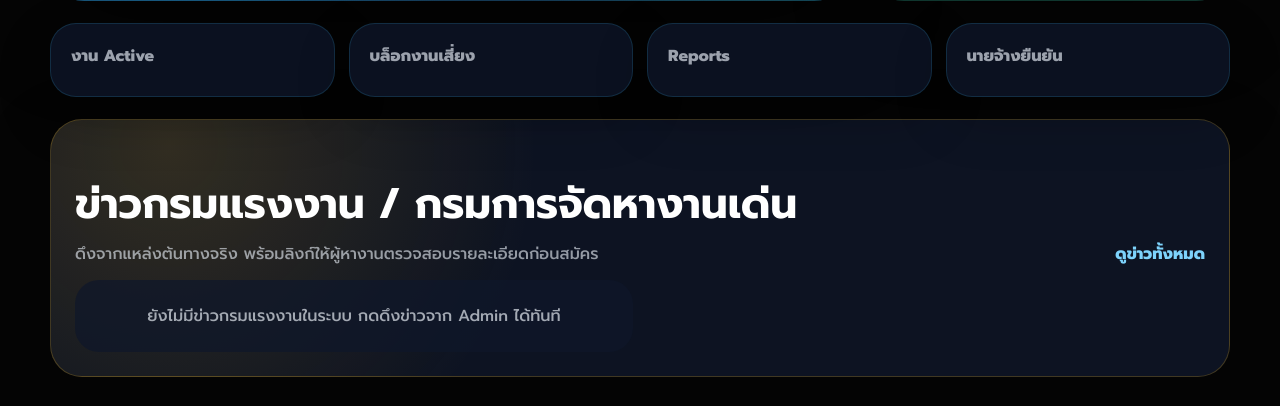
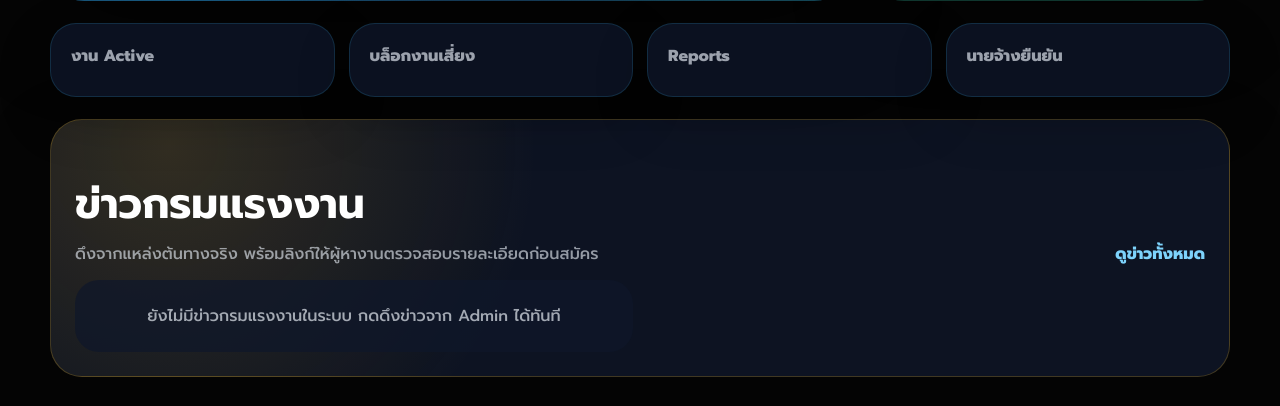
Before and after one commit to anaquee999-prog/jobboard-ai, a Python web app: template templates/home.html in a window 1280 px wide. Shown: the part 523-929 px from the top of the page. Run offline with Jinja, Linux system fonts and the light colour scheme; the template is opened without the code that fills it, so the values that code supplies are empty.

Commit message:
Update labor news homepage heading

```diff
--- a/templates/home.html
+++ b/templates/home.html
@@ -79,7 +79,7 @@
   <section class="doe-feature">
     <div class="section-head">
       <div>
-        <h2>ข่าวกรมแรงงาน / กรมการจัดหางานเด่น</h2>
+        <h2>ข่าวกรมแรงงาน</h2>
         <p>ดึงจากแหล่งต้นทางจริง พร้อมลิงก์ให้ผู้หางานตรวจสอบรายละเอียดก่อนสมัคร</p>
       </div>
       <a href="{{ url_for('jobs_public', q='กรมการจัดหางาน') }}">ดูข่าวทั้งหมด</a>
```
